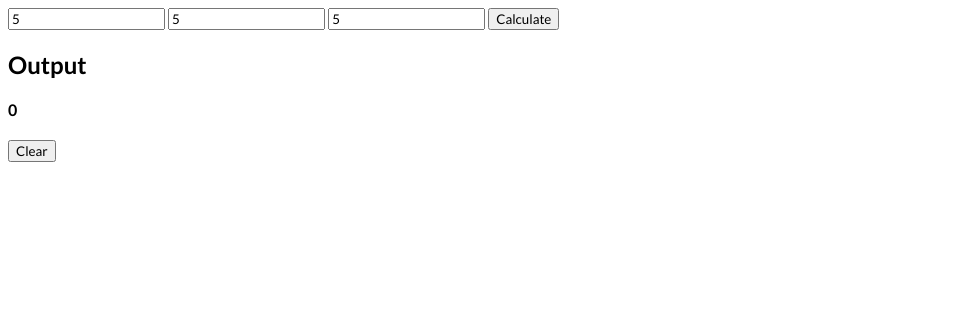
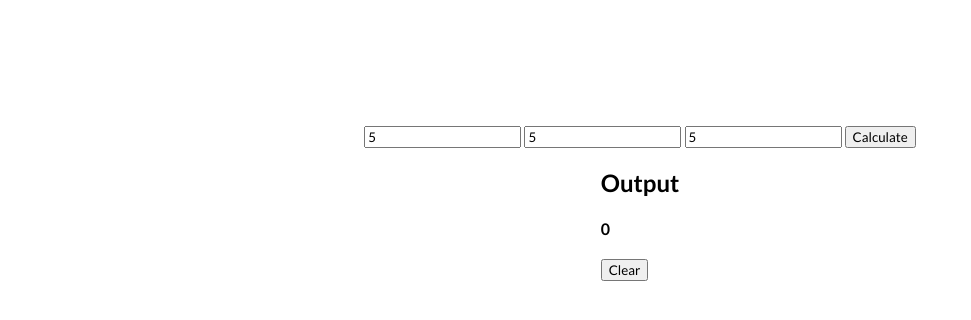
Before and after one commit to golfyplayz/stocks_frontend, a plain HTML site: page index.html in a window 1280 px wide. Both pictures are taken after typing "5", "5", "5" into the empty fields and a click on the input "Calculate". Shown: the whole page, without its empty margins (0-971 px from the left). Drawn offline with Linux system fonts and the light colour scheme.

Commit message:
tried form div

```diff
--- a/css/index.css
+++ b/css/index.css
@@ -1,6 +1,15 @@
+* {
+    font-family: "lato";
+}
+
+.form {
+    display: flex;
+    flex-direction: column;
+    align-items: center;
+    justify-content: center;
+    margin-top: 10%;
+}
+
 .output {
     visibility: hidden;
 }
-* {
-    font-family: "lato";
-}
--- a/index.html
+++ b/index.html
@@ -10,6 +10,7 @@
 <link href="https://fonts.googleapis.com/css2?family=Lato:ital,wght@0,400;0,700;0,900;1,400;1,700;1,900&display=swap" rel="stylesheet">
 </head>
 <body>
+    <div id="form" class="form">
         <form>
             <input type="number" name="stock" id="stockInt" placeholder="Inital Price">
             <input type="number" name="stock" id="stockFin" placeholder="Final Price">
@@ -21,6 +22,7 @@
             <h4 id="outputText">placeholder</h4>
             <button id="clear">Clear</button>
         </div>
+    </div>
     <script src="./js/index.js"></script>
 </body>
 </html>
```
Lines whose indentation alone changed are shown as unchanged.
